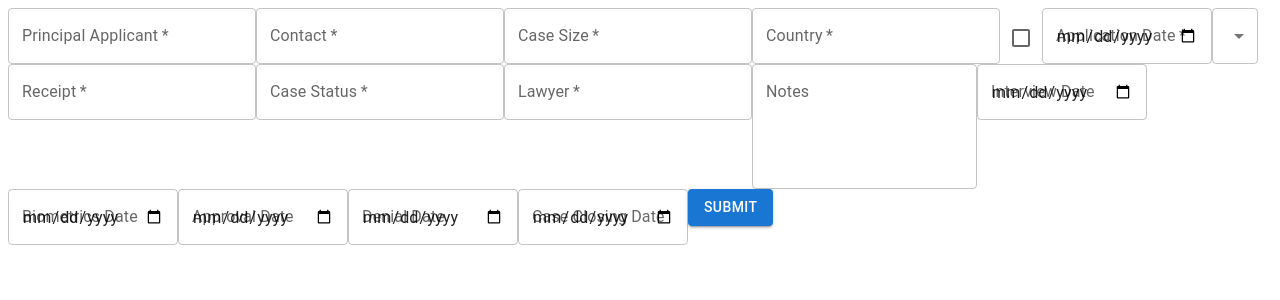
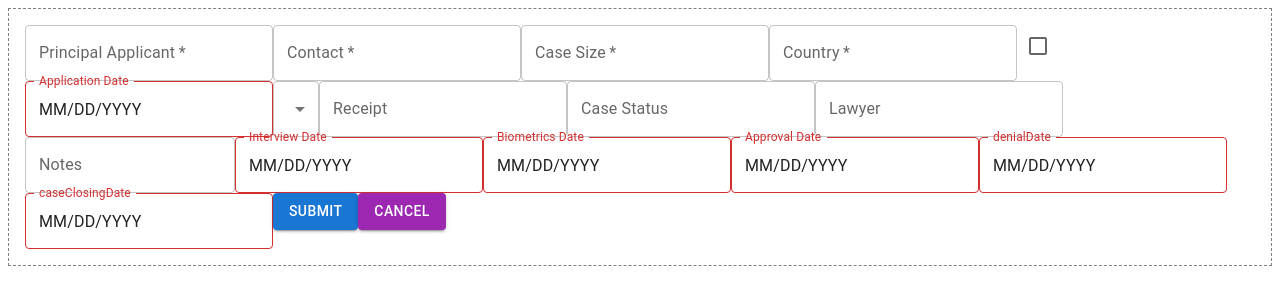
Before and after one commit to Mbareck21/clientdatabase, a Next.js app: page /addClient in a window 1280 px wide. Shown: the top 300 px of the page. Built offline with nearby package versions, Linux system fonts and the light colour scheme.

Commit message:
implemented basic client functionality

```diff
--- a/app/addClient/page.jsx
+++ b/app/addClient/page.jsx
@@ -1,16 +1,17 @@
 "use client";
 import React, { useState } from "react";
+import { AdapterDayjs } from '@mui/x-date-pickers/AdapterDayjs';
 import { LocalizationProvider } from '@mui/x-date-pickers/LocalizationProvider';
+import { DatePicker } from '@mui/x-date-pickers/DatePicker';
+import dayjs from "dayjs";
 import { useRouter } from "next/navigation";
-import {
-	Form,
-	TextField,
-	Checkbox,
-	Select,
-	MenuItem,
-	Button,
-	Box,
-} from "@mui/material";
+import TextField from '@mui/material/TextField';
+import Checkbox from '@mui/material/Checkbox';
+import Select from '@mui/material/Select';
+import MenuItem from '@mui/material/MenuItem';
+import Button from '@mui/material/Button';
+import Box from '@mui/material/Box';
+import Grid from '@mui/material/Grid';
 
 export default function AddClientForm() {
 	const [principalApplicant, setPrincipalApplicant] = useState("");
@@ -30,7 +31,6 @@ export default function AddClientForm() {
 	const [denialDate, setDenialDate] = useState("");
 	const [caseClosingDate, setCaseClosingDate] = useState("");
 
-	// console.log(client);
 	const router = useRouter();
 	const handleSubmit = async (event) => {
 		event.preventDefault();
@@ -70,10 +70,16 @@ export default function AddClientForm() {
 			console.log(error);
 		}
 	};
+	const handleCancel = (e) => {
+		e.preventDefault();
+    	router.push("/");
+  }
 	return (
-		<Box
+		<LocalizationProvider dateAdapter={AdapterDayjs}>
+
+			<Box sx={{ p: 2 ,border: '1px dashed grey'}}
 			component="form"
-			className="grid grid-cols-3 grid-rows-2 gap-1 "
+
 			onSubmit={handleSubmit}>
 			<TextField
 				name="principalApplicant"
@@ -110,19 +116,18 @@ export default function AddClientForm() {
 				value={pendingCase} // bind state value
 				onChange={(e) => setPendingCase(e.target.checked)} // update state on change
 			/>
-			<TextField
-				name="applicationDate"
+			 <DatePicker
           label="Application Date"
           type="date"
-				required
-				value={applicationDate} // bind state value
-				onChange={(e) => setApplicationDate(e.target.value)} // update state on change
+          value={applicationDate}
+          onChange={(newValue) => setApplicationDate(newValue)}
         />
 			<Select
           name="caseType"
           label="Case Type"
-				value={caseType} // bind state value
-				onChange={(e) => setCaseType(e.target.value)}>
+          value={caseType || ""}
+          onChange={(e) => setCaseType(e.target.value)}
+        >
           <MenuItem value="">Select a case type</MenuItem>
           <MenuItem value="Asylum">Asylum</MenuItem>
           <MenuItem value="Green Card">Green Card</MenuItem>
@@ -131,21 +136,18 @@ export default function AddClientForm() {
 			<TextField
 				name="receipt"
 				label="Receipt"
-				required
 				value={receipt} // bind state value
 				onChange={(e) => setReceipt(e.target.value)} // update state on change
 			/>
 			<TextField
 				name="caseStatus"
 				label="Case Status"
-				required
 				value={caseStatus} // bind state value
 				onChange={(e) => setCaseStatus(e.target.value)} // update state on change
 			/>
 			<TextField
 				name="lawyer"
 				label="Lawyer"
-				required
 				value={lawyer} // bind state value
 				onChange={(e) => setLawyer(e.target.value)} // update state on change
 			/>
@@ -153,50 +155,47 @@ export default function AddClientForm() {
 				name="notes"
 				label="Notes"
 				multiline
-				rows={4}
+
 				value={notes.content} // bind state value
 				onChange={(e) =>
-					setNotes({ content: e.target.value, date: new Date() })
+					setNotes({ content: e.target.value,  date: e.target.value ? new Date() : notes.date})
 				} // update state on change
 			/>
-			<TextField
-				name="interviewDate"
+			<DatePicker
           label="Interview Date"
           type="date"
-				value={interviewDate} // bind state value
-				onChange={(e) => setInterviewDate(e.target.value)} // update state on change
+          value={interviewDate}
+          onChange={(newValue) => setInterviewDate(newValue)}
         />
-			<TextField
-				name="biometricsDate"
+			<DatePicker
           label="Biometrics Date"
           type="date"
-				value={biometricsDate} // bind state value
-				onChange={(e) => setBiometricsDate(e.target.value)} // update state on change
+          value={biometricsDate}
+          onChange={(newValue) => setBiometricsDate(newValue)}
         />
-			<TextField
-				name="approvalDate"
+			 <DatePicker
           label="Approval Date"
           type="date"
-				value={approvalDate} // bind state value
-				onChange={(e) => setApprovalDate(e.target.value)} // update state on change
+          value={approvalDate || ""}
+          onChange={(newValue) => setApprovalDate(newValue)}
         />
-			<TextField
-				name="denialDate"
-				label="Denial Date"
-				type="date"
-				value={denialDate} // bind state value
-				onChange={(e) => setDenialDate(e.target.value)} // update state on change
+        <DatePicker
+          label="denialDate"
+          value={denialDate || ""}
+          onChange={(newValue) => setDenialDate(newValue)}
         />
-			<TextField
-				name="caseClosingDate"
-				label="Case Closing Date"
-				type="date"
-				value={caseClosingDate} // bind state value
-				onChange={(e) => setCaseClosingDate(e.target.value)} // update state on change
+        <DatePicker
+          label="caseClosingDate"
+          value={caseClosingDate || ""}
+          onChange={(newValue) => setCaseClosingDate(newValue)}
         />
 			<Button type="submit" variant="contained" color="primary">
 				Submit
 			</Button>
+			<Button variant="contained" color="secondary" onClick={handleCancel}>
+        Cancel
+      </Button>
 		</Box>
+		</LocalizationProvider>
 	);
 }
--- a/app/page.js
+++ b/app/page.js
@@ -1,7 +1,10 @@
 'use client';
 import { useRouter } from 'next/navigation'
 import ClientsList from "@/components/ClientList";
-import {Button, Box, Stack, Grid} from '@mui/material/';
+import Button from '@mui/material/Button';
+import Stack from '@mui/material/Stack';
+import Box from '@mui/material/Box';
+import Grid from '@mui/material/Grid';
 export default function Home() {
 	const router = useRouter();
 
```
Also changed, not shown: components/EditClientForm.jsx (+9 -9 lines). Lines whose indentation alone changed are shown as unchanged.
